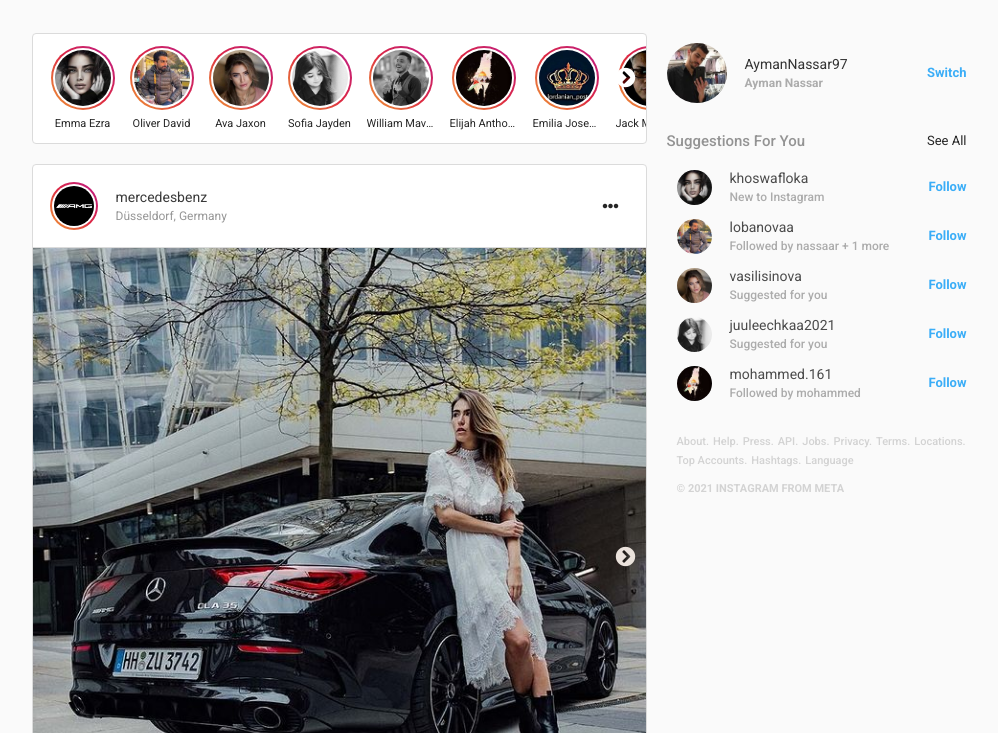
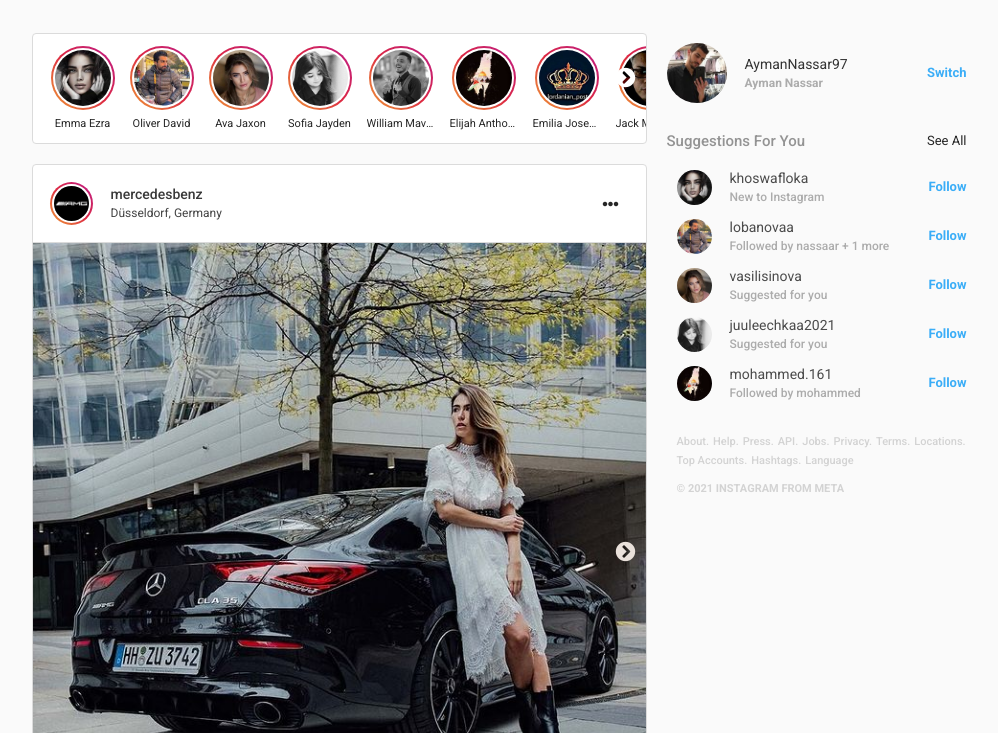
Before and after one commit to aymannassar97/HTML-and-SCSS-Instagram-Website, a website: page home.html in a window 1280 px wide. Shown: the part 67-800 px from the top of the page, without its empty margins (141-1139 px from the left). Drawn offline with nearby package versions, Linux system fonts and the light colour scheme; files that its build step writes are made by us from their sources.

Commit message:
Edit name roe style

```diff
--- a/scss/pages/_home-page.scss
+++ b/scss/pages/_home-page.scss
@@ -8,6 +8,7 @@
     .info {
       .name {
         color: #393939;
+        font-weight: 500;
         font-size: $mfont;
         &:hover {
           text-decoration: underline;
@@ -15,12 +16,19 @@
       }
       .plase {
         font-size: $sfont;
-        color: #979797;
+        color: #444;
         cursor: pointer;
       }
     }
+    .img-story {
+      width: 39px;
+      height: 39px;
+      img {
+        @include circle(35px, 50%);
+      }
+    }
     img {
-      @include circle(40px, 50%);
+      @include circle(35px, 50%);
     }
     .fa-ellipsis-h {
       color: #262626;
```
Also changed, not shown: css/instagram.css, 1 other file.
